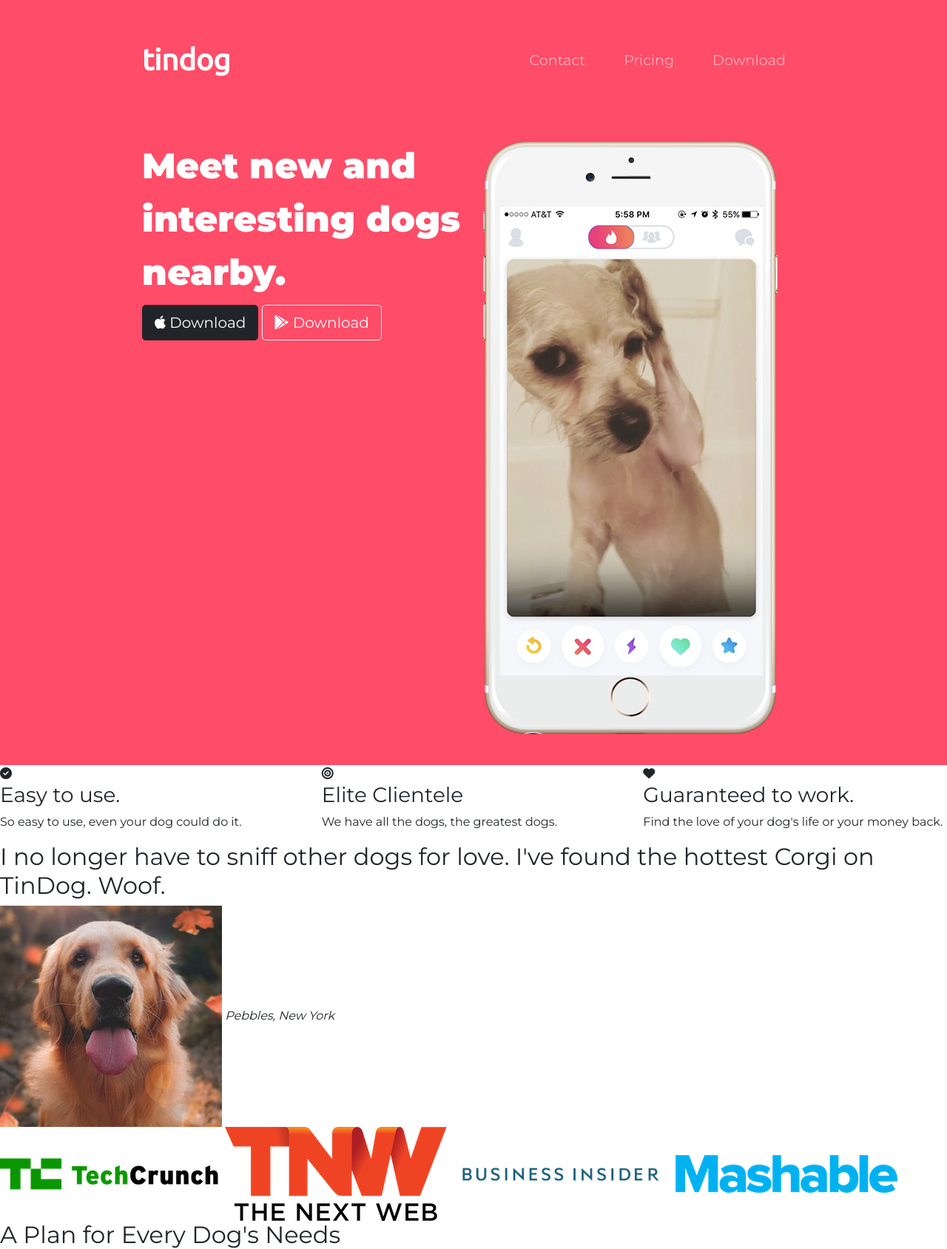
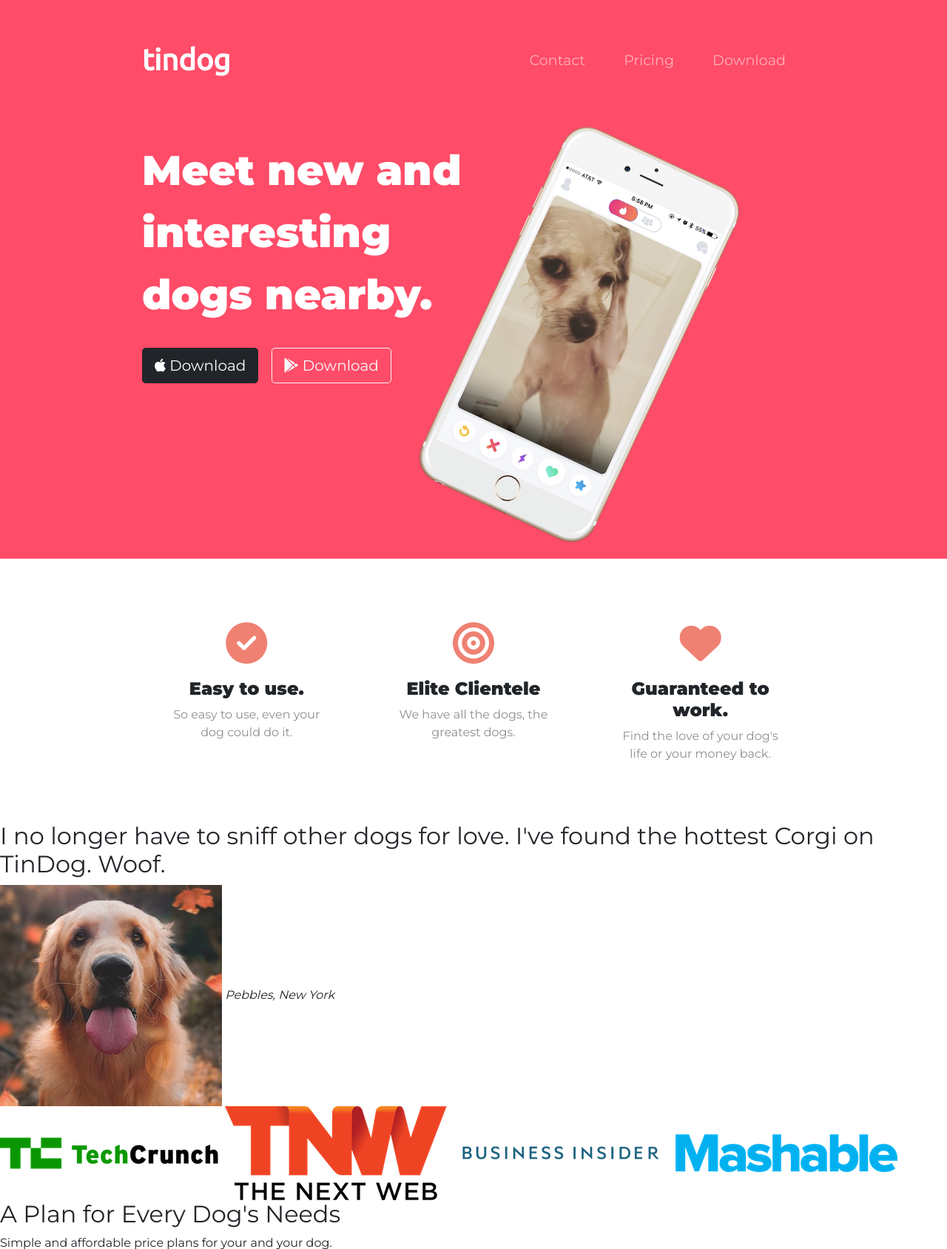
Before and after one commit to DavidTG7/web_development_bootcamp, a web app: file boostrap4_introduction/TinDog-Start-master/index.html in a window 1280 px wide. Shown: the top 1688 px of the page at 74% size. Run offline with its HTML, style and script files only (its server is not run), Linux system fonts and the light colour scheme; some libraries are stand-ins or nearby versions.

Commit message:
CSS file updated for title part

```diff
--- a/boostrap4_introduction/TinDog-Start-master/css/styles.css
+++ b/boostrap4_introduction/TinDog-Start-master/css/styles.css
@@ -4,7 +4,7 @@
 
 h1 {
   font-family: "Montserrat", sans-serif;
-  font-size: 3rem;
+  font-size: 3.5rem;
   line-height: 1.5;
   font-weight: 900;
 }
@@ -18,13 +18,7 @@
   padding: 3% 15%;
 }
 
-.rotate-img {
-  -webkit-transform:rotate(30deg);
-  -moz-transform: rotate(30deg);
-  -ms-transform: rotate(30deg);
-  -o-transform: rotate(30deg);
-  transform: rotate(30deg);
-}
+
 
 /* navigation Bar */
 
@@ -47,3 +41,42 @@
   font-family: "Montserrat";
   font-weight: 400;
 }
+
+/* Download Buttons */
+.download-button {
+  margin: 5% 3% 5% 0;
+}
+
+/* Tittle Image */
+.tittle-img {
+  width: 60%;
+  transform: rotate(25deg);
+}
+
+/* Features Section */
+#features {
+  margin: 5% 15%;
+  text-align: center;
+}
+
+.features-h3 {
+  font-size: 1.5rem;
+  font-family: "Montserrat";
+  font-weight: 900;
+  padding: 20px 10% 0;
+}
+
+.features-ico {
+  font-size: 3.5rem;
+  color: #ef8172;
+  margin-top: 8%;
+}
+
+.features-ico:hover {
+  color: #ff4c68;
+}
+
+.features-p {
+  color: #8f8f8f;
+  padding: 0 10%;
+}
```
